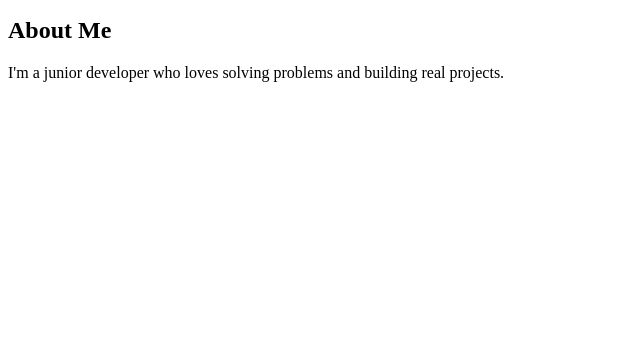
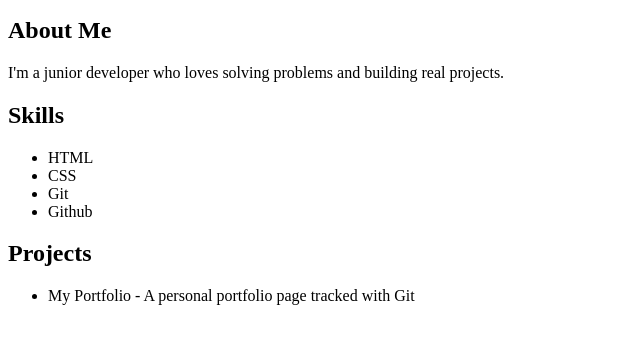
Before and after one commit to jedwards2018/my-portfolio, a plain HTML site: page index.html in a window 1280 px wide. Shown: the part 101-444 px from the top of the page, without its empty margins (0-640 px from the left). Drawn offline with Linux system fonts and the light colour scheme.

Commit message:
Add projects section

```diff
--- a/index.html
+++ b/index.html
@@ -8,6 +8,18 @@
     <h1>Hi, I'm Jessica E.</h1>
     <p>Welcome to my portfolio. I'm learning web development and version control with Git.</p>
     <h2>About Me</h2>
-    <p>I'm a junior developer who loves solving problems and building real projects.</p>
+    <p>I'm a junior developer who loves solving problems and building real projects.
+        <h2>Skills </h2>
+        <ul>
+            <li>HTML</li>
+            <li>CSS</li>
+            <li>Git</li>
+            <li>Github</li>
+        </ul>
+        <h2>Projects</h2>
+        <ul>
+            <li>My Portfolio - A personal portfolio page tracked with Git</li>
+        </ul>
+    </p>
 </body>
 </html>
```
